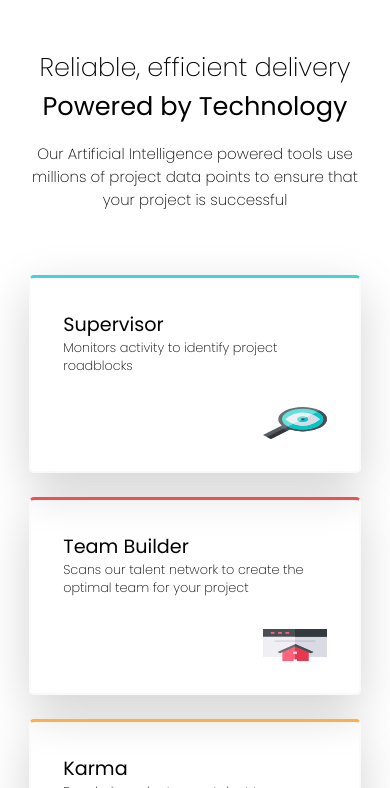
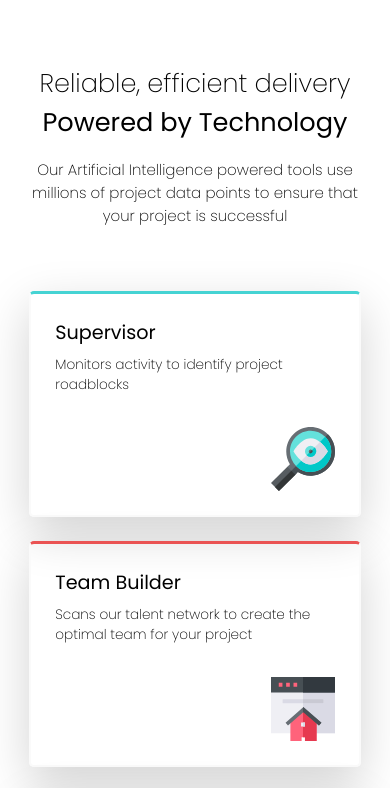
Before and after one commit to jduong09/fourCardFeatureSection, a plain HTML site: page index.html in a window 390 px wide. Shown: the top 788 px of the page. Drawn offline with Linux system fonts and the light colour scheme.

Commit message:
Finished mobile view.

```diff
--- a/css/reset.css
+++ b/css/reset.css
@@ -1,4 +1,4 @@
-html, body, div, span, h1, h2, h3, p, a, img, header, footer, nav, section, ul, li, main {
+html, body, main, div, span, h1, h2, h3, p, a, img, header, footer, nav, section, ul, li {
   margin: 0;
   padding: 0;
   border: 0;
@@ -6,12 +6,6 @@ html, body, div, span, h1, h2, h3, p, a, img, header, footer, nav, section, ul,
   box-sizing: border-box;
 }
 
-img {
-  display: inline-block;
-  width: 100%;
-  height: 100%;
-}
-
 ul, ol {
   list-style: none;
 }
--- a/css/styles.css
+++ b/css/styles.css
@@ -1,29 +1,26 @@
 html, body {
-  height: 100%;
+  min-height: 100%;
 }
 
 body {
-  position: relative;
   font-family: 'Poppins', sans-serif;
   font-size: 15px;
   font-weight: 200;
-  overflow: visible
 }
 
 main {
   width: 85%;
-  height: 100%;
-  margin: 3rem auto;
+  margin: 4rem auto;
 }
 
 .introduction {
+  margin-bottom: 4rem;
   text-align: center;
-  margin-bottom: 4rem;
 }
 
 .introduction > h1 {
+  margin-bottom: 1rem;
   font-size: 1.6rem;
-  padding-bottom: 1rem;
 }
 
 h1 > strong {
@@ -33,8 +30,8 @@ h1 > strong {
 
 .card {
   margin-bottom: 1.5rem;
-  padding: 2rem;
-  font-size: .8rem;
+  padding: 1.5rem;
+  font-size: .85rem;
   border: 2px solid hsl(0, 0%, 98%);
   border-radius: 5px;
   border-top-width: 3px;
@@ -60,12 +57,13 @@ h1 > strong {
 .card > h3 {
   font-weight: 400;
   font-size: 1.2rem;
+  margin-bottom: .5rem;
 }
 
 img {
+  margin-top: 2rem;
+  margin-left: auto;
   display: block;
   width: 64px;
   height: 64px;
-  margin-left: auto;
-  padding-top: 2rem;
 }
```
